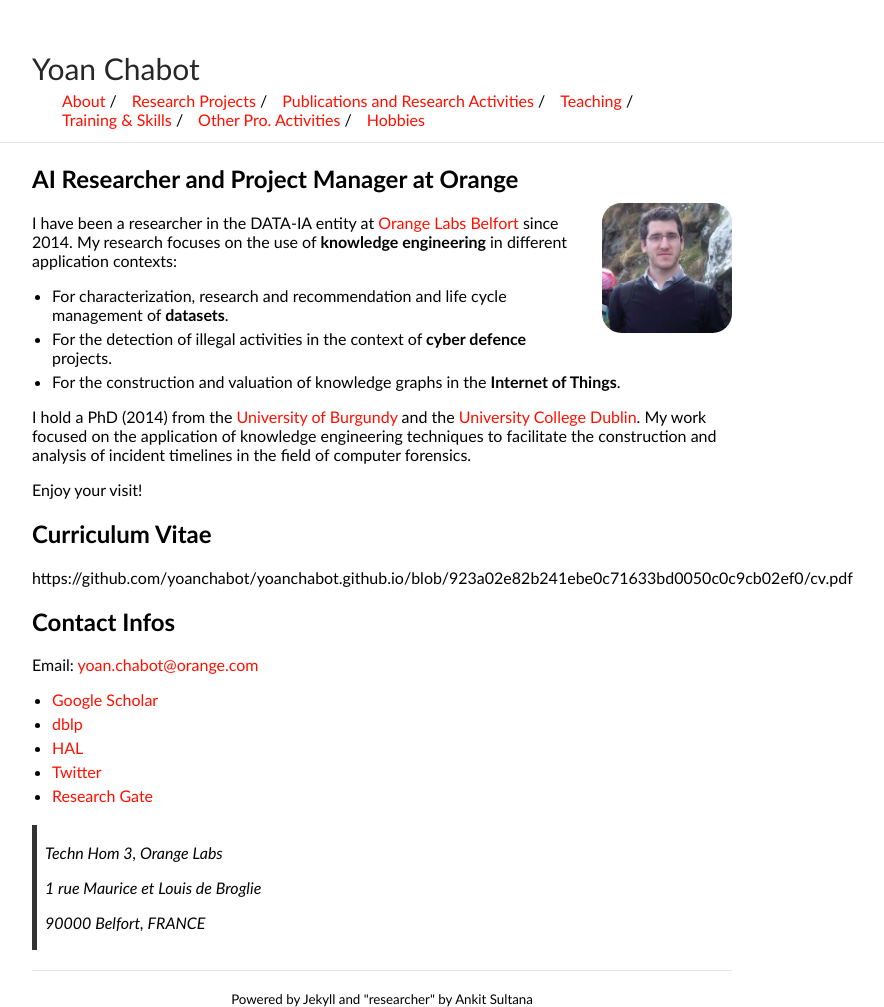
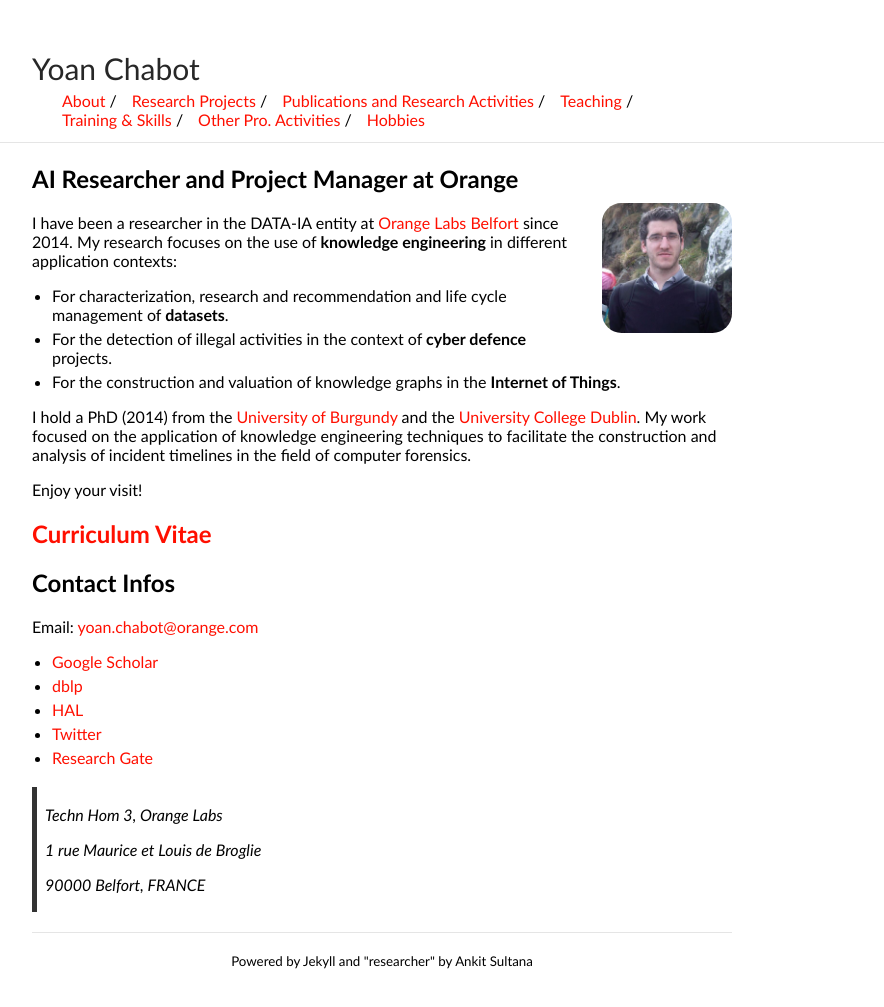
Before and after one commit to yoanchabot/yoanchabot.github.io, a Jekyll site: the page built from index.md, in a window 1280 px wide. Shown: the whole page, without its empty margins (258-1142 px from the left). Built offline with Jekyll 4.4.1, drawn with Linux system fonts in a browser that asks for light colours; after the commit the page ends 969 px from its top, so only the background shows below that.

Commit message:
Update index.md

```diff
--- a/index.md
+++ b/index.md
@@ -18,9 +18,7 @@ My work focused on the application of knowledge engineering techniques to facili
 
 Enjoy your visit!
 
-## Curriculum Vitae
-
-https://github.com/yoanchabot/yoanchabot.github.io/blob/923a02e82b241ebe0c71633bd0050c0c9cb02ef0/cv.pdf
+## [Curriculum Vitae](https://github.com/yoanchabot/yoanchabot.github.io/blob/923a02e82b241ebe0c71633bd0050c0c9cb02ef0/cv.pdf)
 
 ## Contact Infos
 
```
